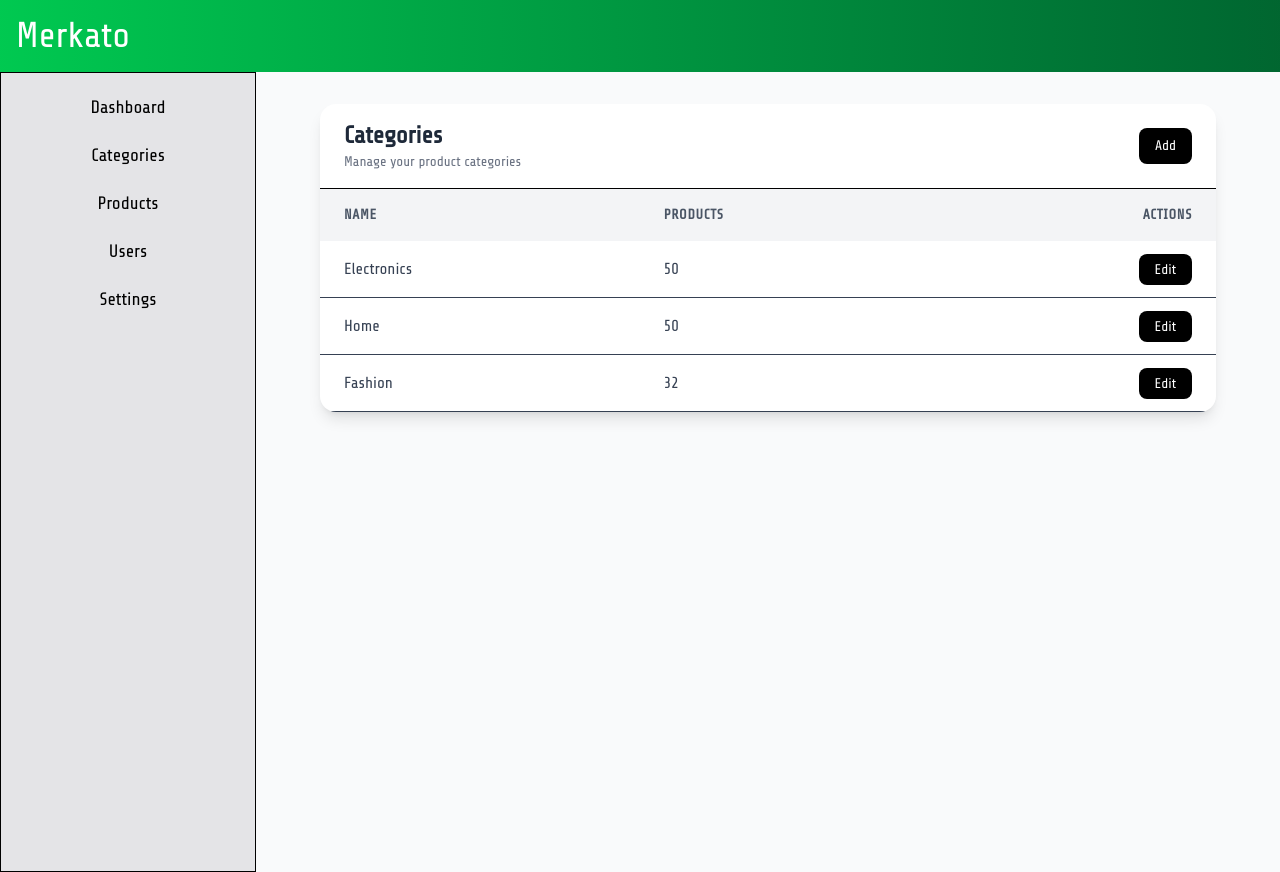
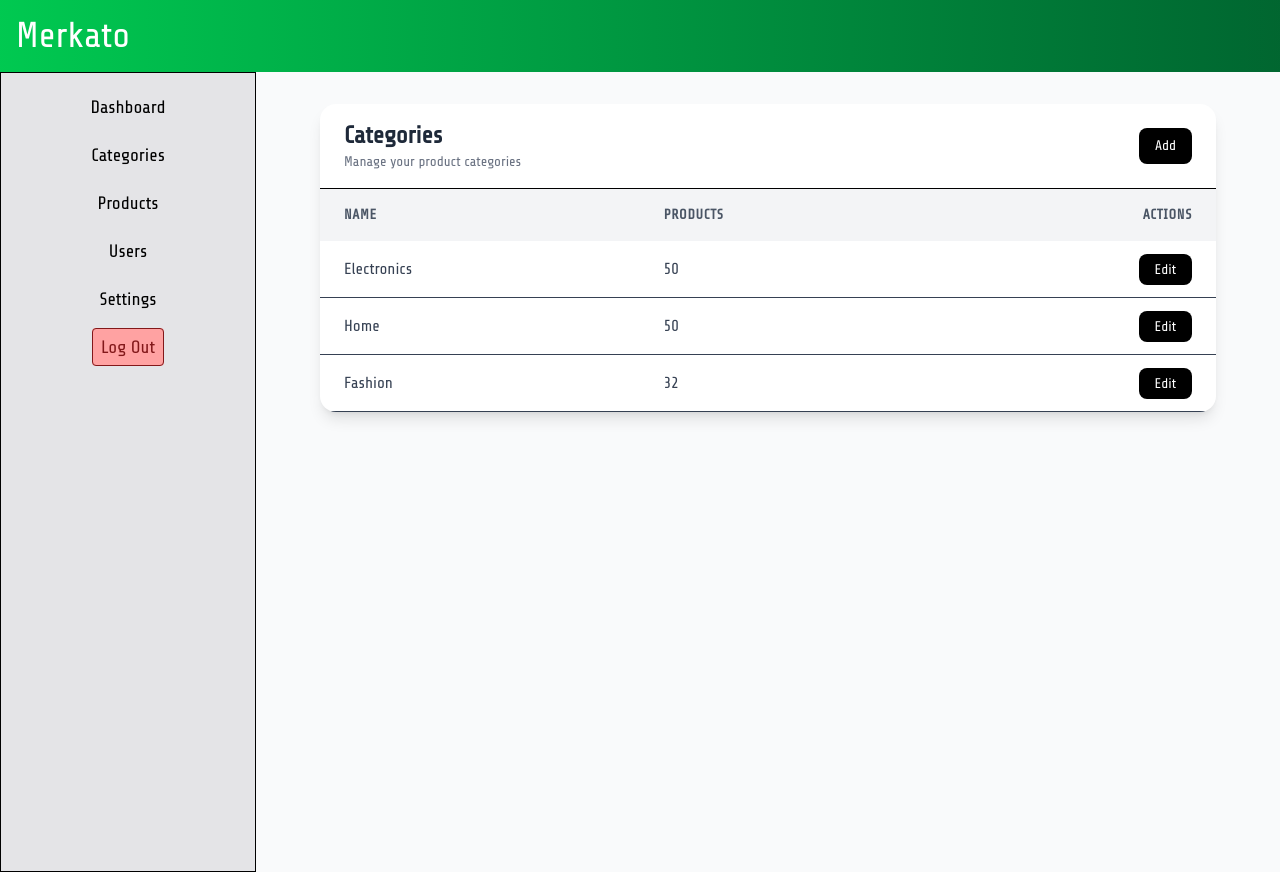
Before and after one commit to Yoni190/merkato, a React app in the folder frontend/: page /admin/categories in a window 1280 px wide. Built offline with nearby package versions, Linux system fonts and the light colour scheme; the HTML template or start-up script is replaced by a standard one.

Commit message:
Add log out button

```diff
--- a/frontend/src/components/admin/Sidebar.jsx
+++ b/frontend/src/components/admin/Sidebar.jsx
@@ -18,6 +18,9 @@ const Sidebar = () => {
             <li>
               <Link to={'/admin/settings'}>Settings</Link>
             </li>
+            <li>
+              <Link to={'/admin/login'} className='border rounded bg-red-300 p-2 text-red-900'>Log Out</Link>
+            </li>
         </ul>
     </div>
   )
```
